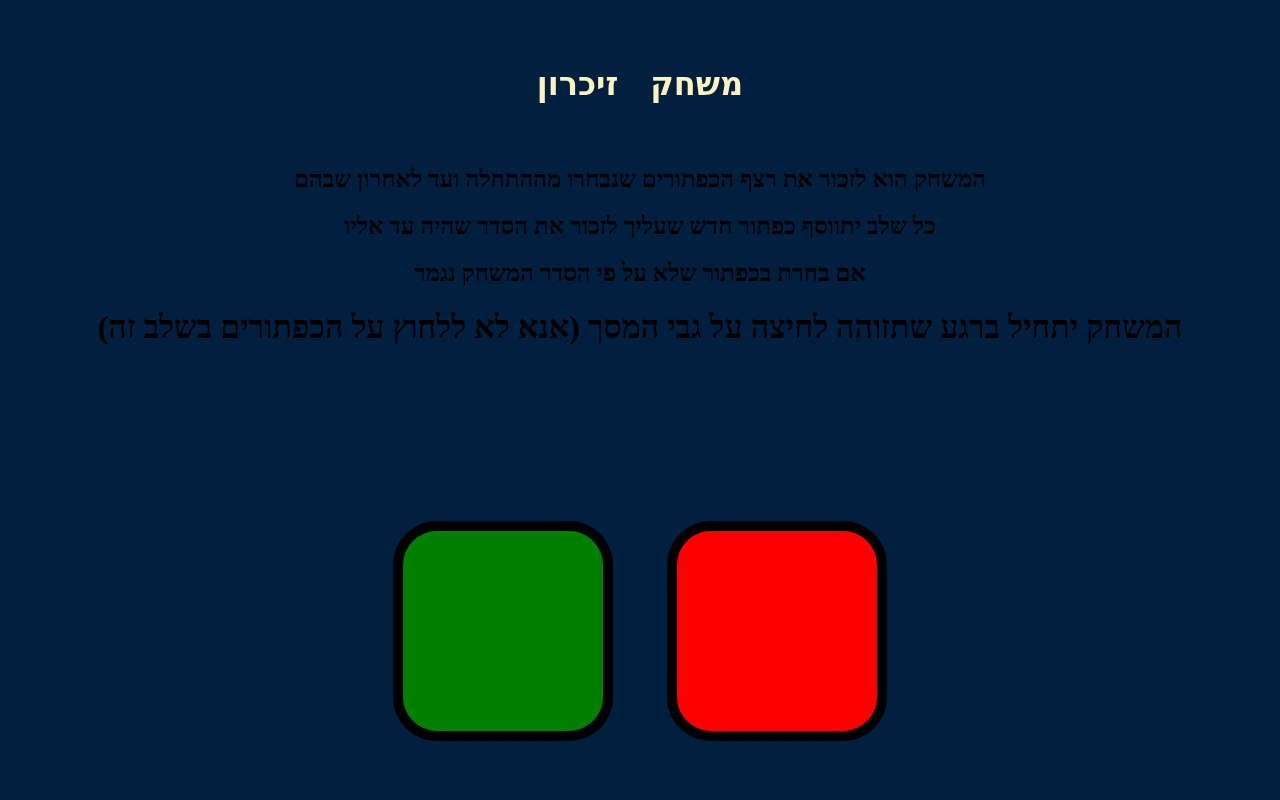
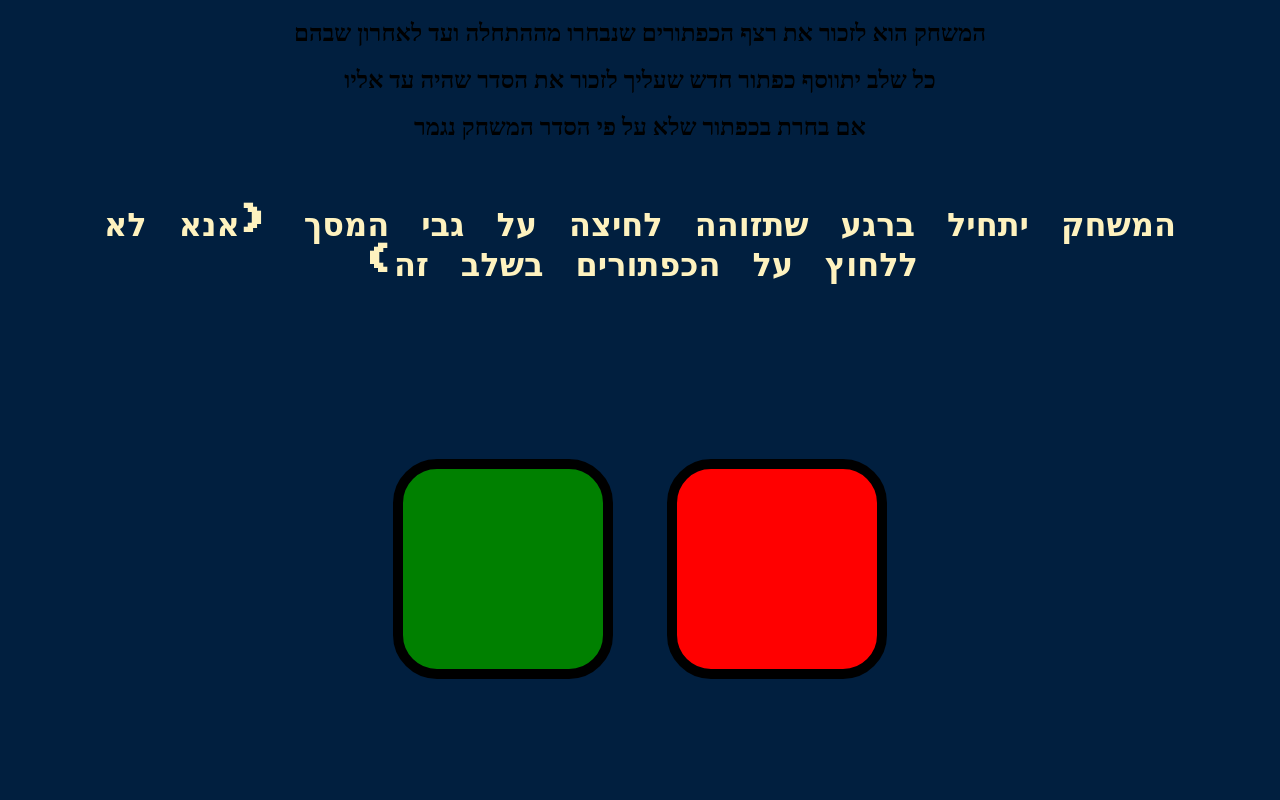
Before and after one commit to buchtzio/Simon_Game, a plain HTML site: page index.html in a window 1280 px wide. Shown: the top 800 px of the page. Drawn offline with nearby package versions, Linux system fonts and the light colour scheme.

Commit message:
Update index.html

```diff
--- a/index.html
+++ b/index.html
@@ -9,11 +9,10 @@
 </head>
 
 <body>
-  <h1 id="level-title">משחק זיכרון</h1>
   <h2>המשחק הוא לזכור את רצף הכפתורים שנבחרו מההתחלה ועד לאחרון שבהם</h2>
   <h2>כל שלב יתווסף כפתור חדש שעליך לזכור את הסדר שהיה עד אליו</h2>
   <h2>אם בחרת בכפתור שלא על פי הסדר המשחק נגמר</h2>
-  <h1>המשחק יתחיל ברגע שתזוהה לחיצה על גבי המסך (אנא לא ללחוץ על הכפתורים בשלב זה)</h1>
+  <h1 id="level-title">המשחק יתחיל ברגע שתזוהה לחיצה על גבי המסך (אנא לא ללחוץ על הכפתורים בשלב זה)</h1>
   <div class="container">
     <div class="row">
 
```
